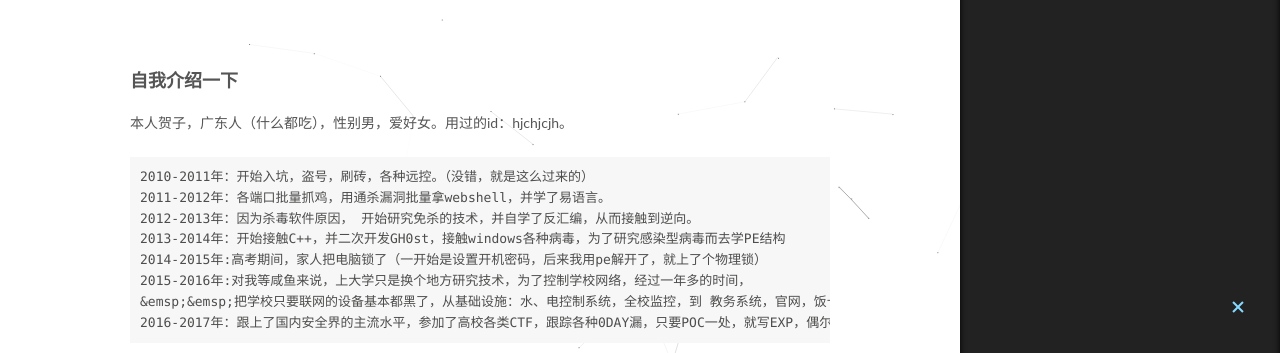
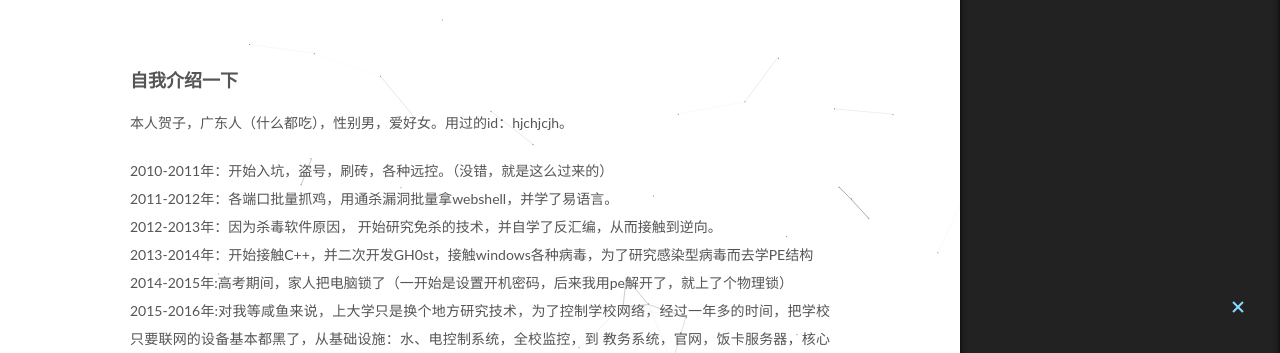
Before and after one commit to hjchjcjh/hjchjcjh.github.io, a plain HTML site: page about/index.html in a window 1280 px wide. Shown: the part 435-788 px from the top of the page. Drawn offline with Linux system fonts and the light colour scheme.

Commit message:
Site updated: 2017-11-24 17:25:19

```diff
--- a/about/index.html
+++ b/about/index.html
@@ -79,17 +79,17 @@
 
 
 
-<meta name="description" content="自我介绍一下 本人贺子，广东人（什么都吃），性别男，爱好女。用过的id：hjchjcjh。   2010-2011年：开始入坑，盗号，刷砖，各种远控。（没错，就是这么过来的）   2011-2012年：各端口批量抓鸡，用通杀漏洞批量拿webshell，并学了易语言。   2012-2013年：因为杀毒软件原因， 开始研究免杀的技术，并自学了反汇编，从而接触到逆向。     2013-2014年：开">
+<meta name="description" content="自我介绍一下 本人贺子，广东人（什么都吃），性别男，爱好女。用过的id：hjchjcjh。   2010-2011年：开始入坑，盗号，刷砖，各种远控。（没错，就是这么过来的）2011-2012年：各端口批量抓鸡，用通杀漏洞批量拿webshell，并学了易语言。2012-2013年：因为杀毒软件原因， 开始研究免杀的技术，并自学了反汇编，从而接触到逆向。2013-2014年：开始接触C++，并二次开">
 <meta property="og:type" content="website">
 <meta property="og:title" content="about">
 <meta property="og:url" content="http://hezi6.cn/about/index.html">
 <meta property="og:site_name" content="贺子&#39;s博客">
-<meta property="og:description" content="自我介绍一下 本人贺子，广东人（什么都吃），性别男，爱好女。用过的id：hjchjcjh。   2010-2011年：开始入坑，盗号，刷砖，各种远控。（没错，就是这么过来的）   2011-2012年：各端口批量抓鸡，用通杀漏洞批量拿webshell，并学了易语言。   2012-2013年：因为杀毒软件原因， 开始研究免杀的技术，并自学了反汇编，从而接触到逆向。     2013-2014年：开">
+<meta property="og:description" content="自我介绍一下 本人贺子，广东人（什么都吃），性别男，爱好女。用过的id：hjchjcjh。   2010-2011年：开始入坑，盗号，刷砖，各种远控。（没错，就是这么过来的）2011-2012年：各端口批量抓鸡，用通杀漏洞批量拿webshell，并学了易语言。2012-2013年：因为杀毒软件原因， 开始研究免杀的技术，并自学了反汇编，从而接触到逆向。2013-2014年：开始接触C++，并二次开">
 <meta property="og:locale" content="zh-Hans">
-<meta property="og:updated_time" content="2017-11-24T09:24:06.676Z">
+<meta property="og:updated_time" content="2017-11-24T09:25:11.166Z">
 <meta name="twitter:card" content="summary">
 <meta name="twitter:title" content="about">
-<meta name="twitter:description" content="自我介绍一下 本人贺子，广东人（什么都吃），性别男，爱好女。用过的id：hjchjcjh。   2010-2011年：开始入坑，盗号，刷砖，各种远控。（没错，就是这么过来的）   2011-2012年：各端口批量抓鸡，用通杀漏洞批量拿webshell，并学了易语言。   2012-2013年：因为杀毒软件原因， 开始研究免杀的技术，并自学了反汇编，从而接触到逆向。     2013-2014年：开">
+<meta name="twitter:description" content="自我介绍一下 本人贺子，广东人（什么都吃），性别男，爱好女。用过的id：hjchjcjh。   2010-2011年：开始入坑，盗号，刷砖，各种远控。（没错，就是这么过来的）2011-2012年：各端口批量抓鸡，用通杀漏洞批量拿webshell，并学了易语言。2012-2013年：因为杀毒软件原因， 开始研究免杀的技术，并自学了反汇编，从而接触到逆向。2013-2014年：开始接触C++，并二次开">
 
 
 
@@ -346,15 +346,8 @@
 
 
         <h3 id="自我介绍一下"><a href="#自我介绍一下" class="headerlink" title="自我介绍一下"></a>自我介绍一下</h3><p> 本人贺子，广东人（什么都吃），性别男，爱好女。用过的id：hjchjcjh。  </p>
-<pre><code>2010-2011年：开始入坑，盗号，刷砖，各种远控。（没错，就是这么过来的）
-2011-2012年：各端口批量抓鸡，用通杀漏洞批量拿webshell，并学了易语言。
-2012-2013年：因为杀毒软件原因， 开始研究免杀的技术，并自学了反汇编，从而接触到逆向。
-2013-2014年：开始接触C++，并二次开发GH0st，接触windows各种病毒，为了研究感染型病毒而去学PE结构
-2014-2015年:高考期间，家人把电脑锁了（一开始是设置开机密码，后来我用pe解开了，就上了个物理锁）
-2015-2016年:对我等咸鱼来说，上大学只是换个地方研究技术，为了控制学校网络，经过一年多的时间，
-&amp;emsp;&amp;emsp;把学校只要联网的设备基本都黑了，从基础设施：水、电控制系统，全校监控，到 教务系统，官网，饭卡服务器，核心交换机，出口防火墙，包括大部分信息中心的电脑，只要我想得到就无一幸免。（最后把漏洞都提交给学校修复了）
-2016-2017年：跟上了国内安全界的主流水平，参加了高校各类CTF，跟踪各种0DAY漏，只要POC一处，就写EXP，偶尔投稿文章，提交漏洞。哈哈
-</code></pre><p>曾经混迹过的安全站点：乌云、freebuf、吾爱破解、黑白网络、木马123、败笔网络、独特网络、黑瞳论坛、小七网络、宝贝鱼站长等（现在除了独特网络和freebuf，其他全都关闭了）</p>
+<p>2010-2011年：开始入坑，盗号，刷砖，各种远控。（没错，就是这么过来的）<br>2011-2012年：各端口批量抓鸡，用通杀漏洞批量拿webshell，并学了易语言。<br>2012-2013年：因为杀毒软件原因， 开始研究免杀的技术，并自学了反汇编，从而接触到逆向。<br>2013-2014年：开始接触C++，并二次开发GH0st，接触windows各种病毒，为了研究感染型病毒而去学PE结构<br>2014-2015年:高考期间，家人把电脑锁了（一开始是设置开机密码，后来我用pe解开了，就上了个物理锁）<br>2015-2016年:对我等咸鱼来说，上大学只是换个地方研究技术，为了控制学校网络，经过一年多的时间，把学校只要联网的设备基本都黑了，从基础设施：水、电控制系统，全校监控，到 教务系统，官网，饭卡服务器，核心交换机，出口防火墙，包括大部分信息中心的电脑，只要我想得到就无一幸免。（最后把漏洞都提交给学校修复了）<br>2016-2017年：跟上了国内安全界的主流水平，参加了高校各类CTF，跟踪各种0DAY漏，只要POC一处，就写EXP，偶尔投稿文章，提交漏洞。哈哈</p>
+<p>曾经混迹过的安全站点：乌云、freebuf、吾爱破解、黑白网络、木马123、败笔网络、独特网络、黑瞳论坛、小七网络、宝贝鱼站长等（现在除了独特网络和freebuf，其他全都关闭了）</p>
 
 
     </div>
```
